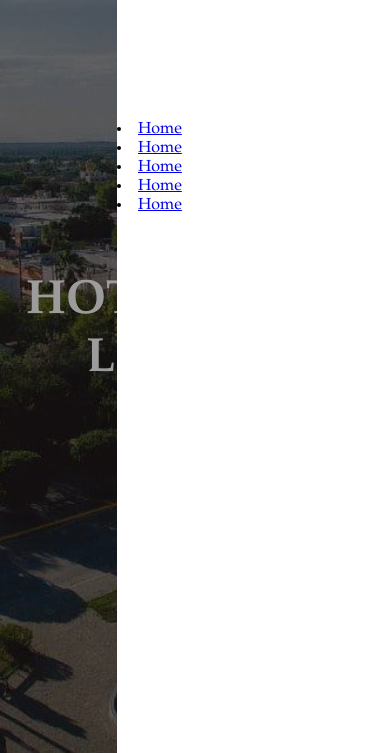
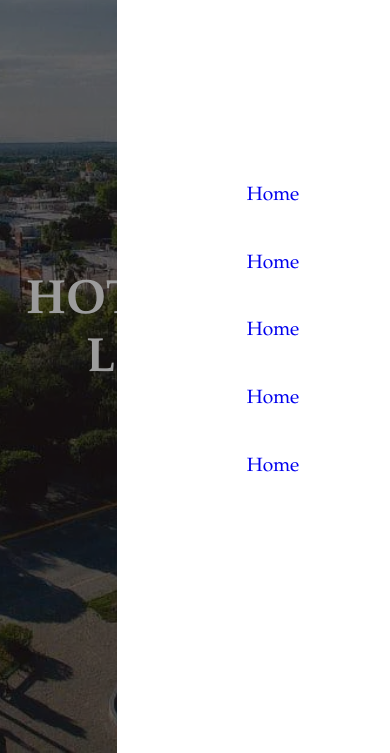
Before and after one commit to Songer22/Hotel-Guidi, a plain HTML site: page index.html in a window 390 px wide. Both pictures are taken after a click on the element 356 px from the left and 40 px from the top of the page. Shown: the part 91-844 px from the top of the page. Drawn offline with nearby package versions, Linux system fonts and the light colour scheme.

Commit message:
Update menu.css

```diff
--- a/menu.css
+++ b/menu.css
@@ -158,8 +158,26 @@ header{
     }
 
     .container-link-dropdown{
-        height: 50vh;
+        height: 40vh;
         width: 80vw;
     }
 
+    .container-link-dropdown > li {
+        height: 20%;
+        /* width: 100%; */
+        display: grid;
+        place-items: center;
+        list-style: none;
+        /* box-shadow: 7px 7px 10px 0px #d0d0d0; */
+    }
+
+    .container-link-dropdown > li > a{
+        text-decoration: none;
+        font-size: larger;
+        width: 100%;
+        height: 100%;
+        display: grid;
+        place-items: center;
+    }
+
 }
```
